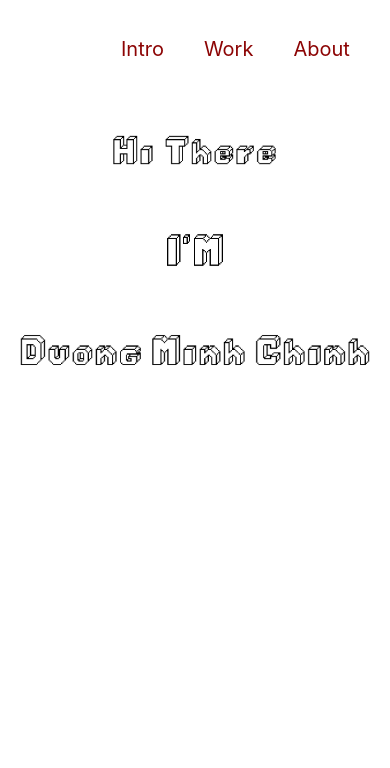
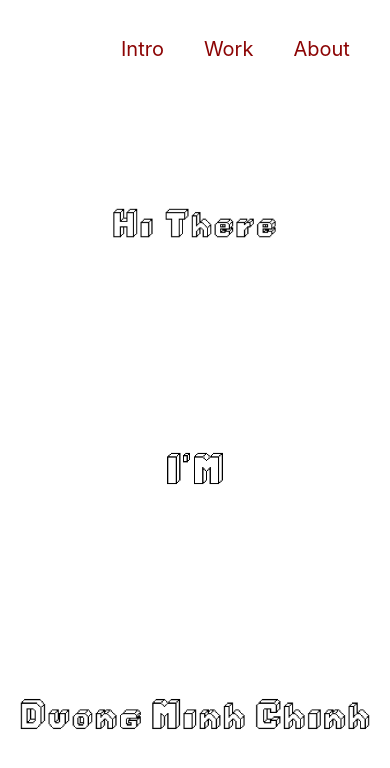
Before and after one commit to minhchinh97h/portfolio_rework, a React (Create React App) app: page / in a window 390 px wide. Shown: the top 768 px of the page. Built offline with nearby package versions, Linux system fonts and the light colour scheme.

Commit message:
change to 100% height

```diff
--- a/src/index.css
+++ b/src/index.css
@@ -4,6 +4,11 @@
 
 *{
   box-sizing: border-box;
+}
+
+html {
+  width: 100%;
+  height: 100%;
 }
 
 body {
@@ -14,9 +19,19 @@ body {
     sans-serif;
   -webkit-font-smoothing: antialiased;
   -moz-osx-font-smoothing: grayscale;
+  width: 100%;
+  height: 100%;
 }
 
 code {
   font-family: source-code-pro, Menlo, Monaco, Consolas, "Courier New",
     monospace;
 }
+
+#root {
+  width: 100%;
+  height: 100%;
+  overflow-x: hidden;
+  overflow-y: scroll;
+  -webkit-overflow-scrolling: touch;
+}
--- a/src/intro/Intro.css
+++ b/src/intro/Intro.css
@@ -1,7 +1,7 @@
 .intro-container{
     width: 100%;
+    height: calc(100% - 100px);
     top: 100px;
-    height: 800px;
     position: relative;
 }
 
@@ -22,7 +22,7 @@
     animation-duration: 2s;
     animation-fill-mode: forwards;
     animation-timing-function: ease; */
-    height: 25%;
+    height: 33%;
 }
 
 .hi-there-img-holder{
@@ -36,7 +36,7 @@
 
 .im-holder{
     width: 100%;
-    height: 25%;
+    height: 33%;
 }
 
 .im-img-holder{
@@ -49,7 +49,7 @@
 
 .duong-minh-chinh-holder{
     width: 100%;
-    height: 30%;
+    height: 33%;
 }
 
 .duong-minh-chinh-img-holder{
@@ -63,17 +63,9 @@
 
 
 
-@media only screen and (max-width: 320px){
+@media only screen and (max-width: 374px){
     .intro-container{
-        height: 380px;
-    }
-
-    .hi-there-holder, .im-holder{
-        height: 70px;
-    }
-
-    .duong-minh-chinh-holder{
-        height: 80px;
+        height: calc(100% - 100px);
     }
 
     .hi-there-img-holder{
@@ -91,15 +83,7 @@
 
 @media only screen and (min-width: 375px) and (max-width: 424px){
     .intro-container{
-        height: 380px;
-    }
-
-    .hi-there-holder, .im-holder{
-        height: 100px;
-    }
-
-    .duong-minh-chinh-holder{
-        height: 100px;
+        height: calc(100% - 100px);
     }
 
     .hi-there-img-holder{
@@ -115,17 +99,9 @@
     }
 }
 
-@media only screen and (min-width: 425px) and (max-width: 425px){
+@media only screen and (min-width: 425px) and (max-width: 767px){
     .intro-container{
-        height: 380px;
-    }
-
-    .hi-there-holder, .im-holder{
-        height: 100px;
-    }
-
-    .duong-minh-chinh-holder{
-        height: 100px;
+        height: calc(100% - 100px);
     }
 
     .hi-there-img-holder{
@@ -140,3 +116,21 @@
         background-size: 400px;
     }
 }
+
+@media only screen and (min-width: 768px) and (max-width: 1023px){
+    .intro-container{
+        height: calc(100% - 100px);
+    }
+
+    .hi-there-img-holder{
+        background-size: 600px;
+    }
+
+    .im-img-holder{
+        background-size: 570px;
+    }
+
+    .duong-minh-chinh-img-holder{
+        background-size: 700px;
+    }
+}
```
